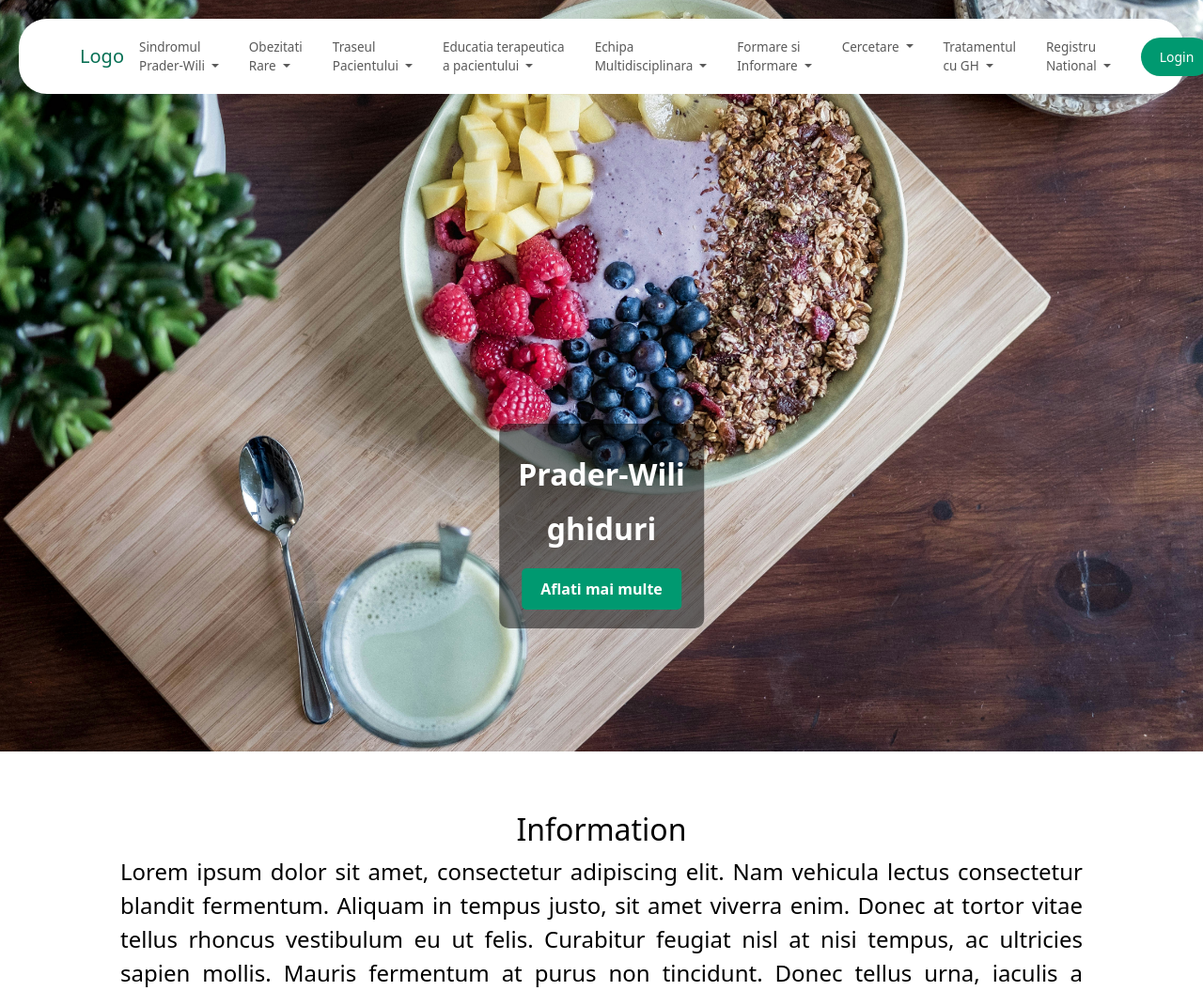
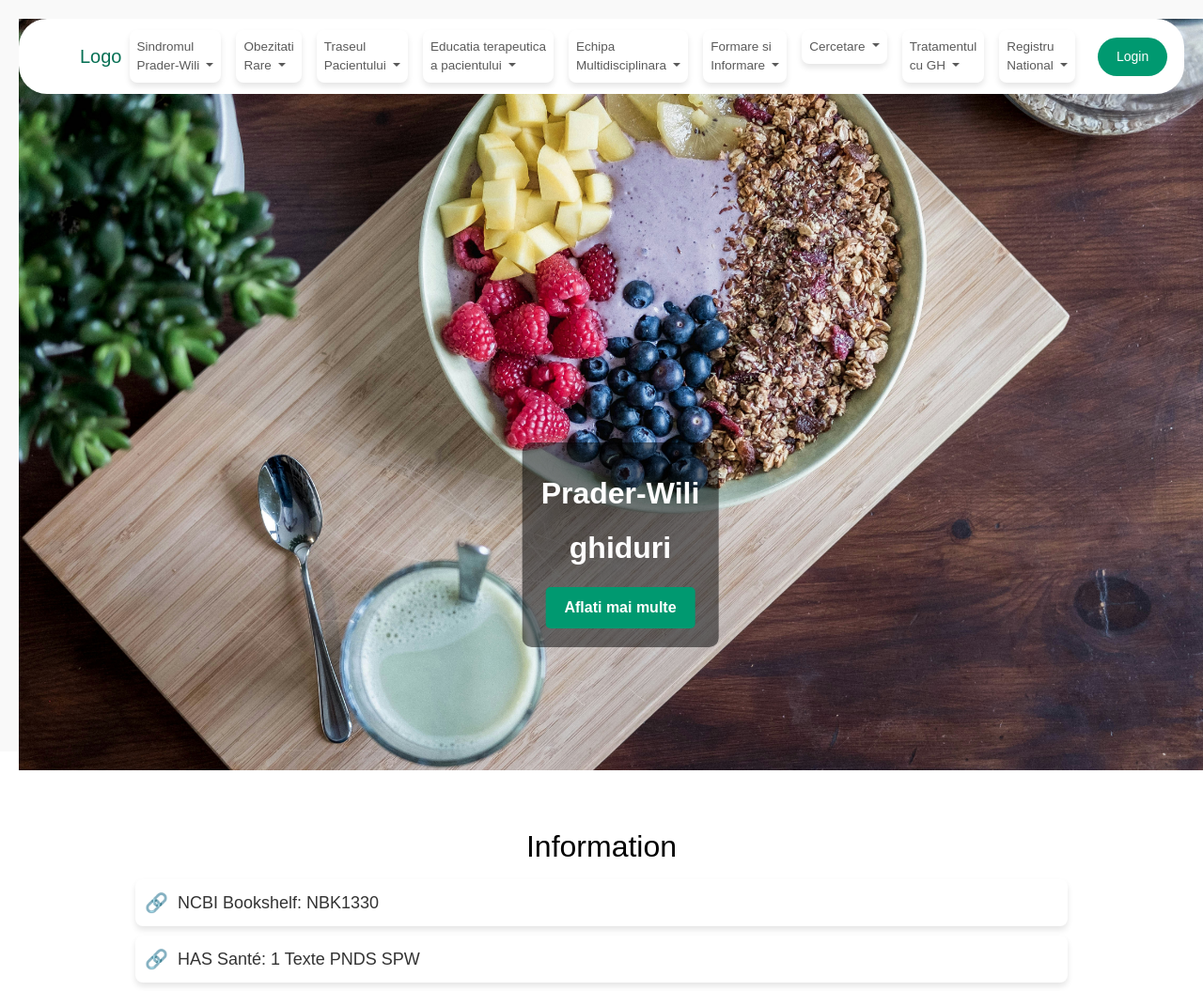
Before and after one commit to ztinyz/Clinica, a Django app: page /Prader-Wili/ghiduri/ in a window 1280 px wide. Shown: the top 1055 px of the page at 94% size. Run offline with Django 5.2, Linux system fonts and the light colour scheme; some libraries are stand-ins or nearby versions.

Commit message:
am pus  ghiduri

```diff
--- a/index/templates/index/ghiduri.html
+++ b/index/templates/index/ghiduri.html
@@ -28,6 +28,43 @@
     <link rel="stylesheet" href="https://cdnjs.cloudflare.com/ajax/libs/OwlCarousel2/2.3.4/assets/owl.carousel.min.css" integrity="sha512-tS3S5qG0BlhnQROyJXvNjeEM4UpMXHrQfTGmbQ1gKmelCxlSEBUaxhRBj/EFTzpbP4RVSrpEikbmdJobCvhE3g==" crossorigin="anonymous" />
     <link rel="stylesheet" href="https://cdnjs.cloudflare.com/ajax/libs/OwlCarousel2/2.3.4/assets/owl.theme.default.min.css" integrity="sha512-sMXtMNL1zRzolHYKEujM2AqCLUR9F2C4/05cdbxjjLSRvMQIciEPCQZo++nk7go3BtSuK9kfa/s+a4f4i5pLkw==" crossorigin="anonymous" />
 
+    <style>
+        body {
+            font-family: 'Arial', sans-serif;
+            background-color: #f9f9f9;
+            padding: 20px;
+        }
+        ul {
+            list-style: none;
+            padding: 0;
+        }
+        ul li {
+            margin: 10px 0;
+        }
+        ul li a {
+            display: flex;
+            align-items: center;
+            text-decoration: none;
+            color: #333;
+            font-size: 18px;
+            padding: 10px;
+            border-radius: 8px;
+            background-color: #fff;
+            box-shadow: 0 4px 6px rgba(0, 0, 0, 0.1);
+            transition: all 0.3s ease;
+        }
+        ul li a:hover {
+            background-color: #e7f3ff;
+            box-shadow: 0 6px 10px rgba(0, 0, 0, 0.15);
+            color: #007BFF;
+        }
+        ul li a::before {
+            content: "🔗";
+            margin-right: 10px;
+            font-size: 20px;
+        }
+    </style>
+    <title>Styled Links</title>
 
 
 </head>
@@ -232,111 +269,19 @@
 <div style="position: relative; ">
     <div class="sections">
       <h3 style="text-align:center; font-size:2rem;">Information</h3>
-      <p class="text-justify" style="font-size: 1.5rem;">Lorem ipsum dolor sit amet, consectetur adipiscing elit.
-         Nam vehicula lectus consectetur blandit fermentum. Aliquam
-         in tempus justo, sit amet viverra enim. Donec at tortor vitae
-         tellus rhoncus vestibulum eu ut felis. Curabitur feugiat nisl
-          at nisi tempus, ac ultricies sapien mollis. Mauris fermentum
-           at purus non tincidunt. Donec tellus urna, iaculis a ornare vitae,
-            luctus a metus. Nam accumsan sodales sodales. Etiam et ex quis dui suscipit molestie sed et ante.</p>
+      <p class="text-justify" style="font-size: 1.5rem;">
+
+        <ul>
+            <li><a href="https://www.ncbi.nlm.nih.gov/books/NBK1330/" target="_blank">NCBI Bookshelf: NBK1330</a></li>
+            <li><a href="https://www.has-sante.fr/upload/docs/application/pdf/2021-10/1_texte_pnds_spw.pdf" target="_blank">HAS Santé: 1 Texte PNDS SPW</a></li>
+            <li><a href="https://pubmed.ncbi.nlm.nih.gov/18697869/" target="_blank">PubMed: 18697869</a></li>
+            <li><a href="https://www.ncbi.nlm.nih.gov/pmc/articles/PMC6418440/" target="_blank">NCBI PMC: PMC6418440</a></li>
+            <li><a href="https://ipwso.org/information-for-medical-professionals/guides-for-doctors-consensus-documents/" target="_blank">IPWSO: Guides for Doctors Consensus Documents</a></li>
+        </ul>
+
+      </p>
       </div>
   </div>
-
-  <div class="row g-0">
-    <div class="col-12 col-md-6 g-0">
-      <div class="leftside " style="padding-top: 5%;">
-        <!-- Content for the left side -->
-        <h1 class="text-center" style="font-size: 2rem;"> ABOUT ME</h1>
-        <p class="text-justify " style="font-size: 1.5rem; padding-left: 10%; padding-top: 0%; padding-right: 10%; ">Lorem ipsum dolor sit amet, consectetur adipiscing elit.
-          Nam vehicula lectus consectetur blandit fermentum. Aliquam
-          in tempus justo, sit amet viverra enim. Donec at tortor vitae
-          tellus rhoncus vestibulum eu ut felis. Curabitur feugiat nisl
-           at nisi tempus, ac ultricies sapien mollis. Mauris fermentum
-            at purus non tincidunt. Donec tellus urna, iaculis a ornare vitae,
-             luctus a metus. Nam accumsan sodales sodales. Etiam et ex quis dui suscipit molestie sed et ante.</p>
-
-      </div>
-    </div>
-    <div class="col-12 col-md-6 g-0">
-      <div class="rightside  ">
-
-        <!-- Content for the right side -->
-      </div>
-    </div>
-  </div>
-
-
-
-
-
-  <div style="position: relative; ">
-    <div class="sections">
-      <h3 style="text-align:center; font-size:2rem;">Information</h3>
-      <p style="font-size: 1.5rem;">Lorem ipsum dolor sit amet, consectetur adipiscing elit.
-         Nam vehicula lectus consectetur blandit fermentum. Aliquam
-         in tempus justo, sit amet viverra enim. Donec at tortor vitae
-         tellus rhoncus vestibulum eu ut felis. Curabitur feugiat nisl
-          at nisi tempus, ac ultricies sapien mollis. Mauris fermentum
-           at purus non tincidunt. Donec tellus urna, iaculis a ornare vitae,
-            luctus a metus. Nam accumsan sodales sodales. Etiam et ex quis dui suscipit molestie sed et ante.</p>
-
-      </div>
-  </div>
-      <!-- Carousel Section -->
-       <div class="carousel">
-      <div class="container mt-5">
-        <div class="owl-carousel owl-theme mt-5">
-            <div class="item">
-                <div class="card">
-                    <div class="card-body text-center">
-                        <img src="{% static 'index/Resources/doctor_aest1.jpg' %}" class="card-img-top">
-                        <h5 class="card-title">Ghiduri</h5>
-                        <p class="card-text">Some quick example text to build on the card title.</p>
-                    </div>
-                </div>
-            </div>
-            <div class="item">
-                <div class="card">
-                    <div class="card-body text-center">
-                        <img src="{% static 'index/Resources/doctor.jpg' %}" class="card-img-top">
-                        <h5 class="card-title">Protocoale</h5>
-                        <p class="card-text">Some quick example text to build on the card title.</p>
-                    </div>
-                </div>
-            </div>
-            <div class="item">
-                <div class="card">
-                    <div class="card-body text-center">
-                        <img src="{% static 'index/Resources/doctor_aest2.jpg' %}" class="card-img-top">
-                        <h5 class="card-title">Diagnostic</h5>
-                        <p class="card-text">Some quick example text to build on the card title.</p>
-                    </div>
-                </div>
-            </div>
-            <div class="item">
-                <div class="card">
-                    <div class="card-body text-center">
-                        <img src="{% static 'index/Resources/doctor2.jpg' %}" class="card-img-top">
-                        <h5 class="card-title">Tratament GH</h5>
-                        <p class="card-text">Some quick example text to build on the card title.</p>
-                    </div>
-                </div>
-            </div>
-            <div class="item">
-                <div class="card">
-                    <div class="card-body text-center">
-                        <img src="{% static 'index/Resources/med1.png' %}" class="card-img-top">
-                        <h5 class="card-title">Tratament</h5>
-                        <p class="card-text">Some quick example text to build on the card title.</p>
-                    </div>
-                </div>
-            </div>
-        </div>
-    </div>
-</div>
-
-
-
 
 <section class="game-section">
     <h2 class="line-title">Trending Medical Topics</h2>
```
